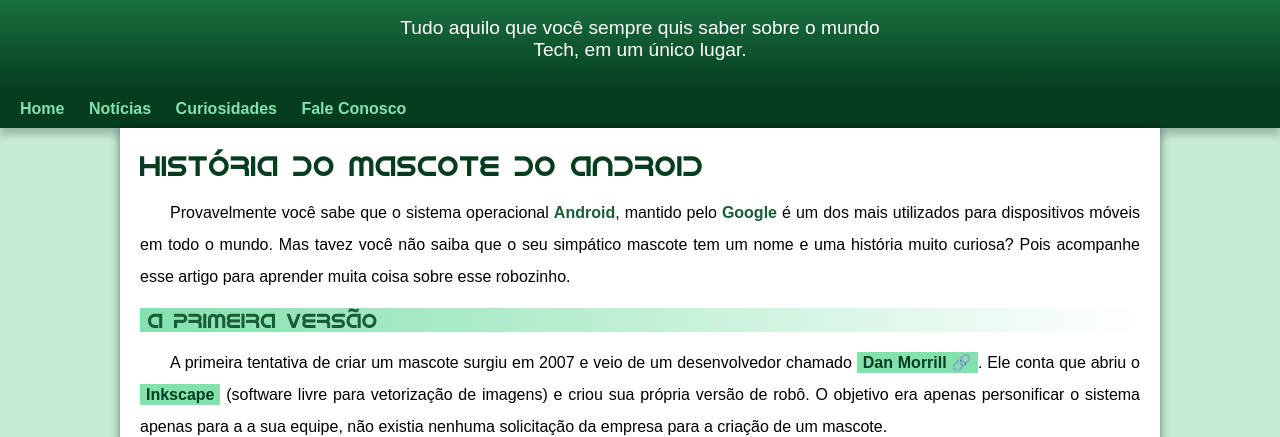
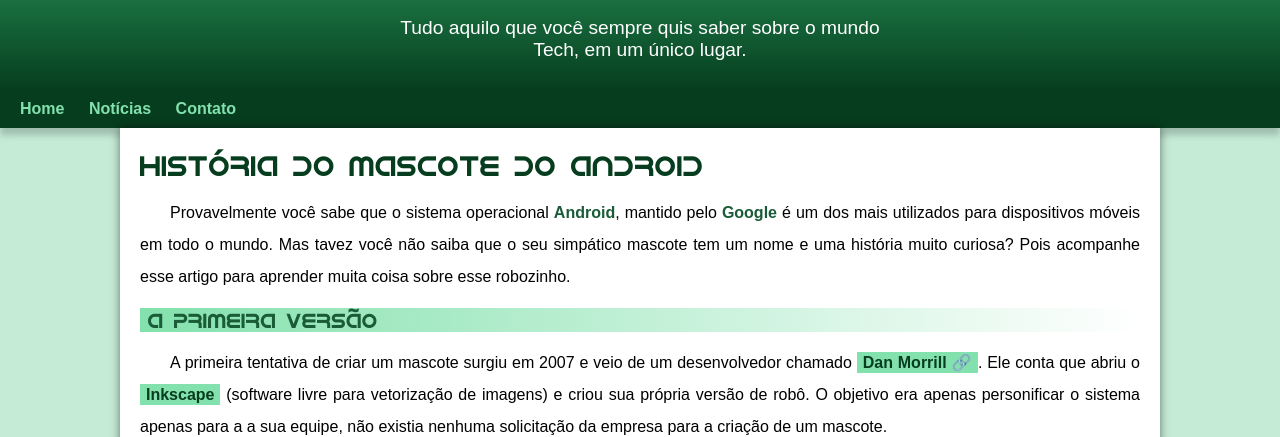
Before and after one commit to JArroioS/projeto-android, a plain HTML site: page index.html in a window 1280 px wide. Shown: the part 100-537 px from the top of the page. Drawn offline with Linux system fonts and the light colour scheme.

Commit message:
Correção do header e da nav
Foi retirada a margem de baixo do parágrafo presente no header e adicionado o padding de baixo com o mesmo valor; foram removidas as seções de "curiosidades" e "fale conosco" da nav para inserção da seção "contato"

```diff
--- a/estilo/style.css
+++ b/estilo/style.css
@@ -61,8 +61,8 @@ header > p
     font-size: 1.2em;
     color: white;
     max-width: 500px;
-    padding: 0px 10px;
-    margin: auto auto 20px auto;
+    padding: 0px 10px 20px 10px;
+    margin: auto;
 }
 
 nav
--- a/index.html
+++ b/index.html
@@ -18,8 +18,7 @@
         <p>
             <a href="#">Home</a>
             <a href="#">Notícias</a>
-            <a href="#">Curiosidades</a>
-            <a href="#">Fale Conosco</a>
+            <a href="#">Contato</a>
         </p>
     </nav>
 
```
